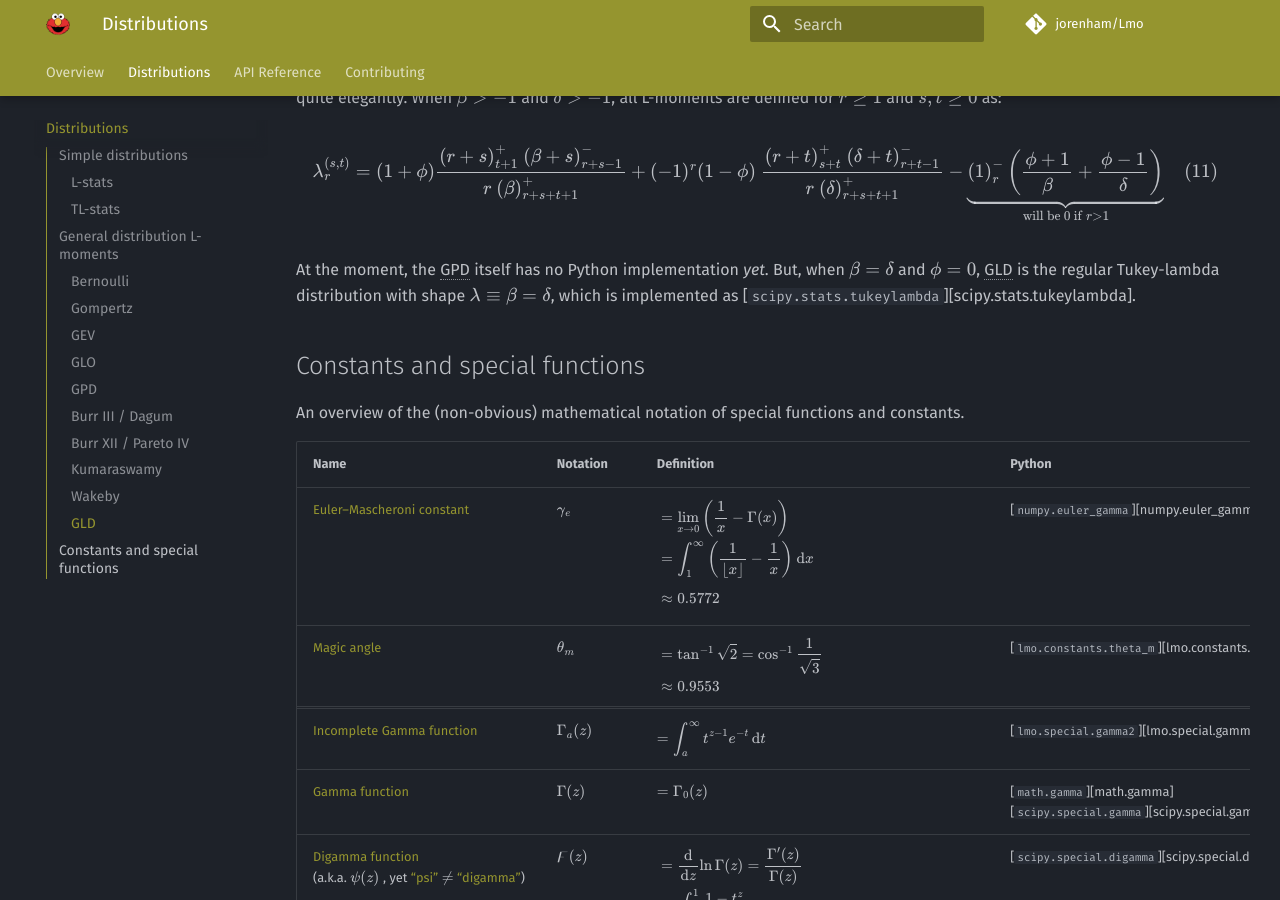
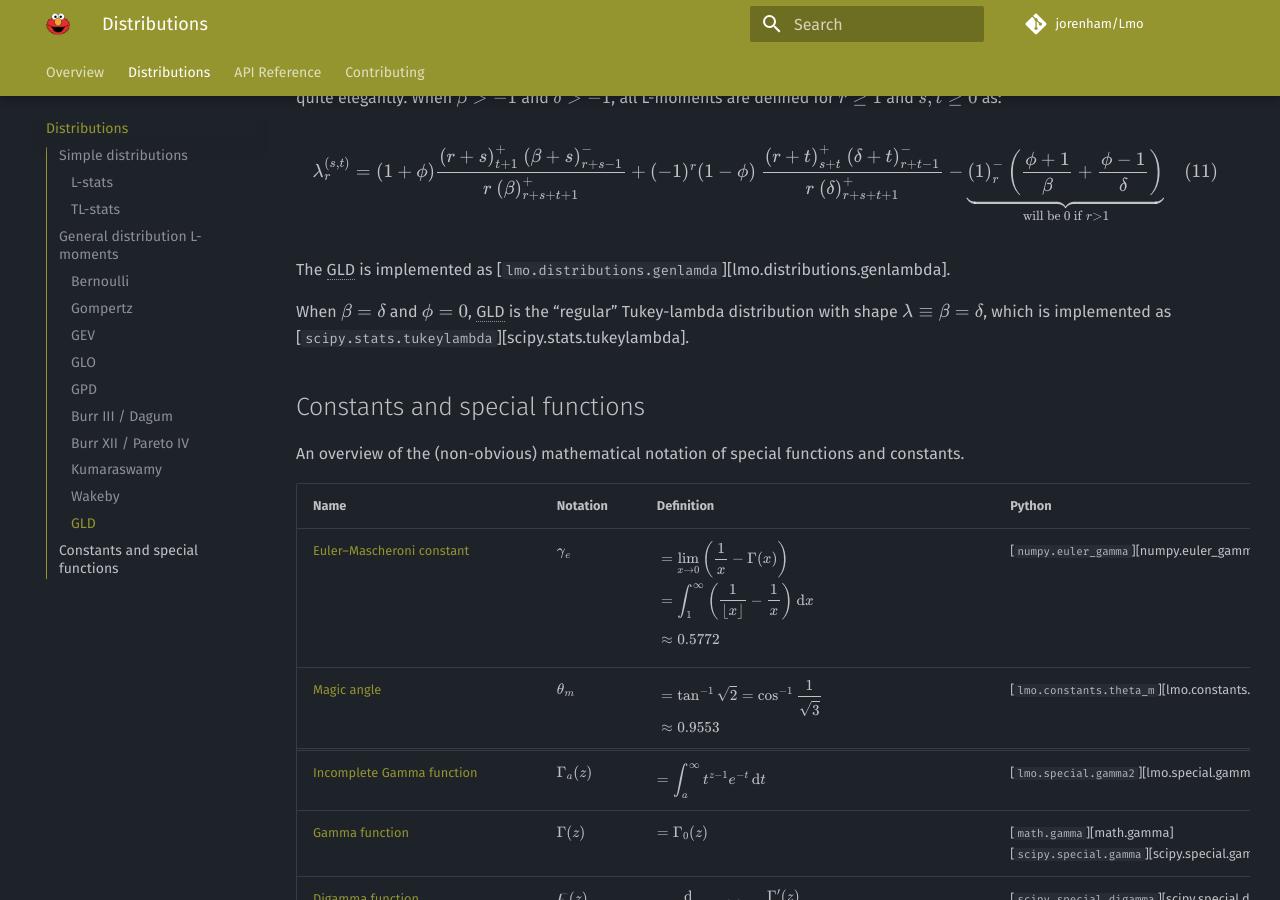
Before and after one commit to jorenham/Lmo, an MkDocs documentation site: the page built from docs/distributions.md, in a window 1280 px wide and 900 px high, scrolled down 10667 px. Built offline with MkDocs 1.6.1 and Material for MkDocs 9.7.7, drawn with Linux system fonts in a browser that asks for light colours; comment, search, counter and statistics services are not loaded.

Commit message:
refer to `distributions.genlambda` from GLD

```diff
--- a/docs/distributions.md
+++ b/docs/distributions.md
@@ -1266,9 +1266,11 @@
 \end{equation}
 \]
 
-At the moment, the GPD itself has no Python implementation *yet*.
-But, when \( \beta = \delta \) and \( \phi = 0 \), GLD is the
-regular Tukey-lambda distribution with shape
+The GLD is implemented as
+[`lmo.distributions.genlamda`][lmo.distributions.genlambda].
+
+When \( \beta = \delta \) and \( \phi = 0 \), GLD is the
+"regular" Tukey-lambda distribution with shape
 \( \lambda \equiv \beta = \delta \), which is implemented as
 [`scipy.stats.tukeylambda`][scipy.stats.tukeylambda].
 
```
